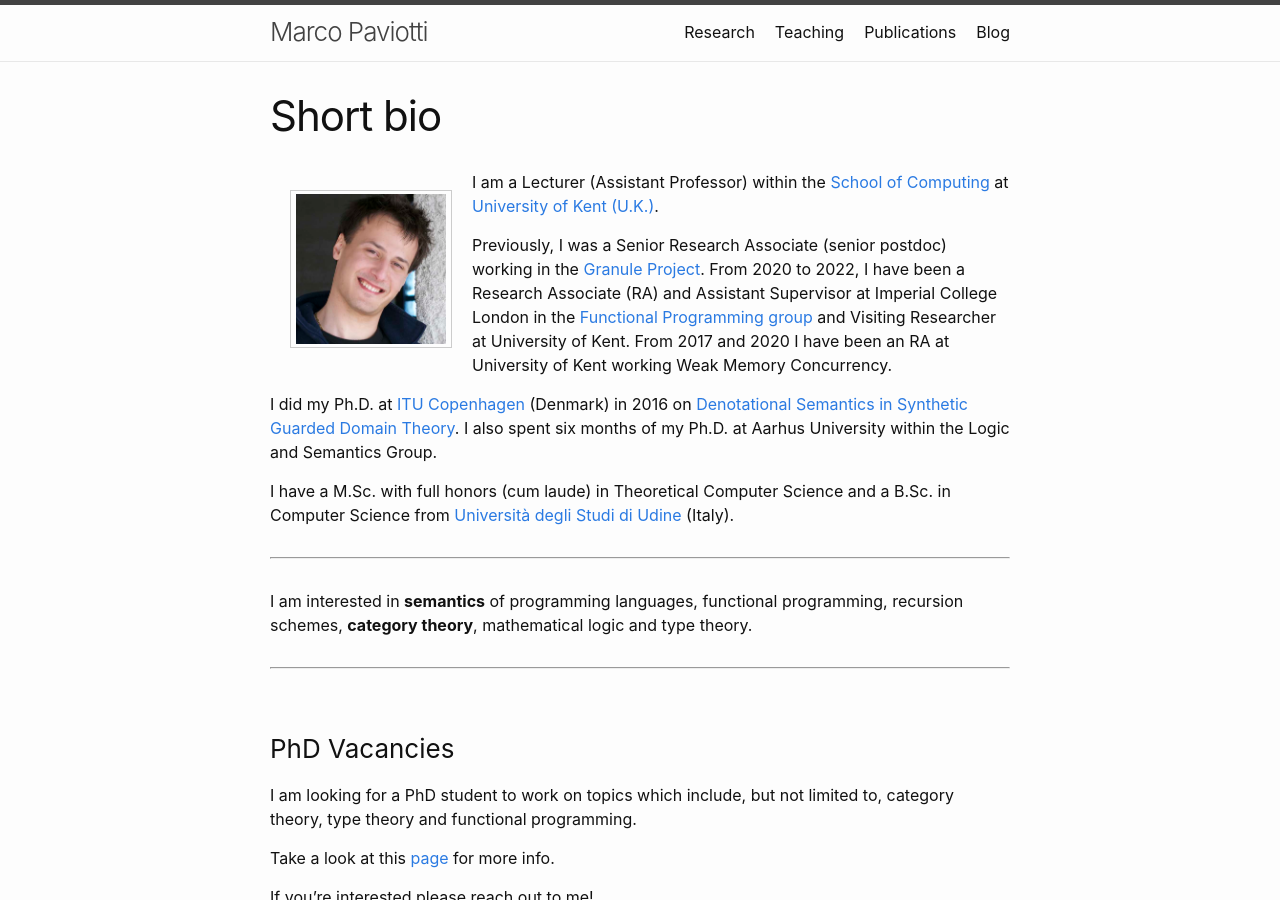
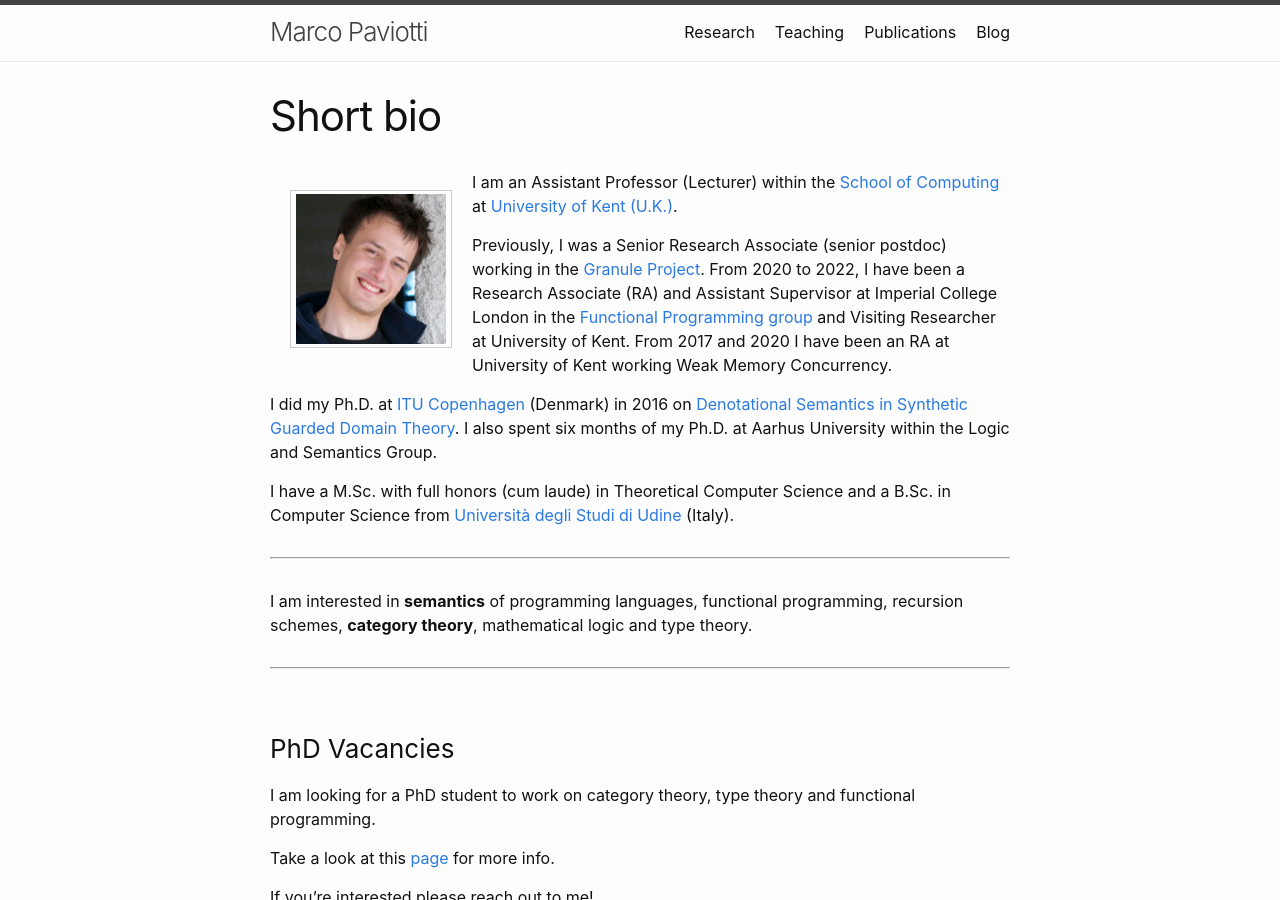
Before and after one commit to mpaviotti/mpaviotti.github.com, a Jekyll site: the page built from index.markdown, in a window 1280 px wide and 900 px high. Built offline with Jekyll 4.4.1, drawn with Linux system fonts in a browser that asks for light colours.

```diff
--- a/index.markdown
+++ b/index.markdown
@@ -9,7 +9,7 @@ title: Short bio
 style="float:left;width:150px;height:150px;padding:3px 5px;border:1.5px solid
 #ccc;margin:20px;">
 
-I am a Lecturer (Assistant Professor) within the [School of
+I am an Assistant Professor (Lecturer) within the [School of
 Computing](https://www.kent.ac.uk/computing) at [University of Kent
 (U.K.)](https://www.kent.ac.uk).
 
@@ -38,8 +38,7 @@ theory.
 ---
 
 ### PhD Vacancies
-I am looking for a PhD student to work on topics which include, but not limited
-to, category theory, type theory and functional programming.
+I am looking for a PhD student to work on category theory, type theory and functional programming.
 
 Take a look at this [page]({% link phd.markdown %}) for more info.
 
```
